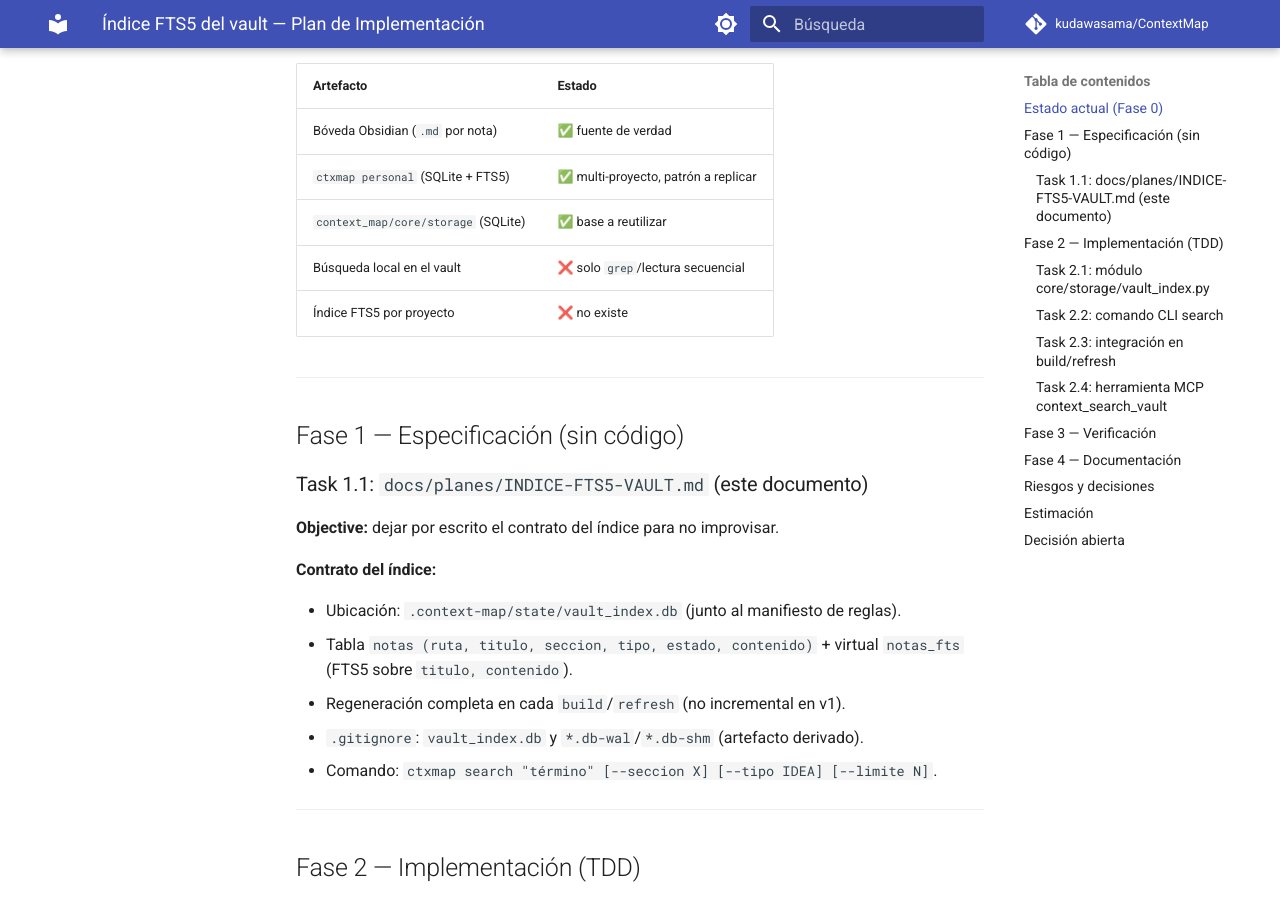
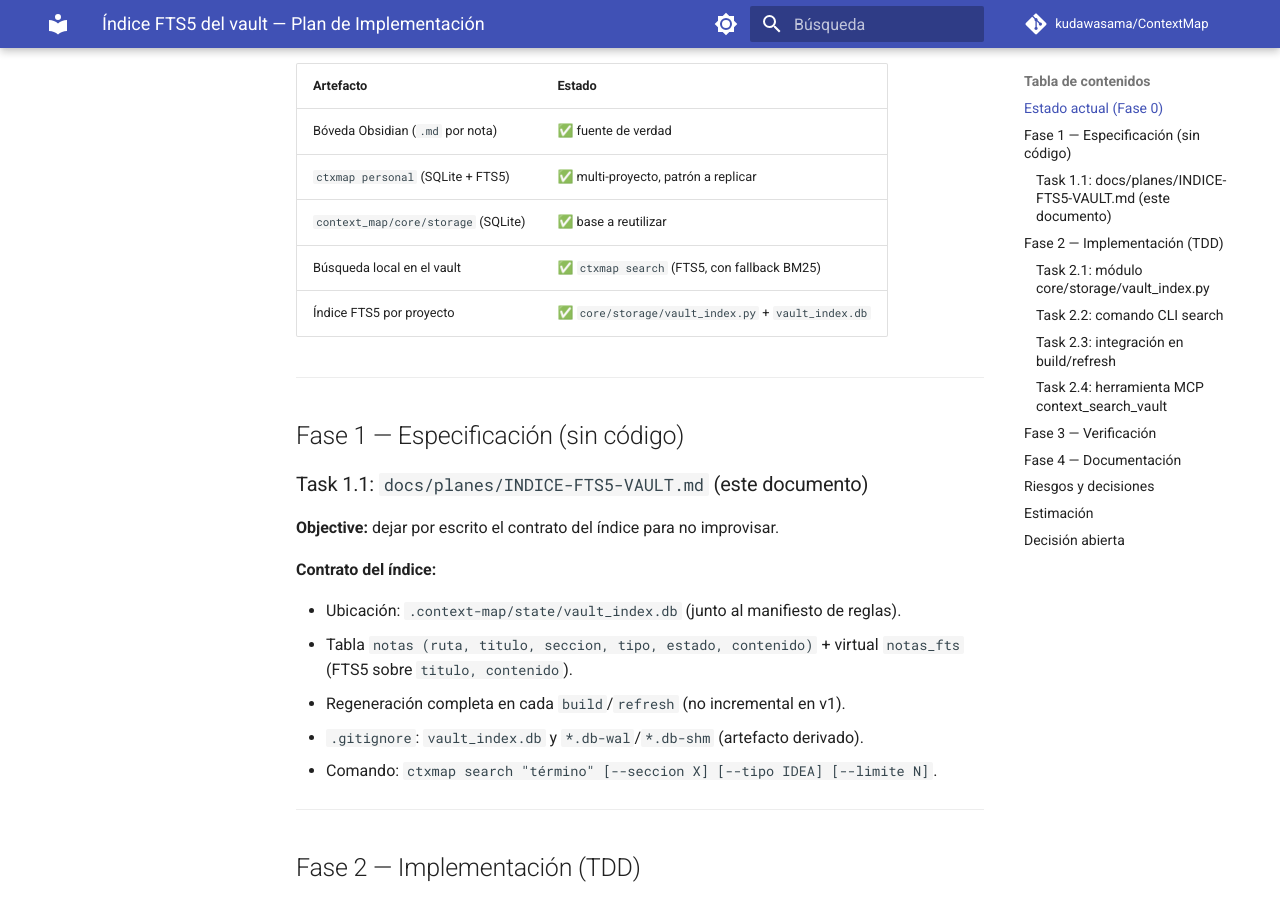
Before and after one commit to kudawasama/ContextMap, an MkDocs documentation site: the page built from docs/plans/PLAN-INDICE-FTS5-VAULT.md, in a window 1280 px wide and 900 px high, scrolled down 781 px. Built offline with MkDocs 1.6.1 and Material for MkDocs 9.7.7, drawn with Linux system fonts in a browser that asks for light colours; comment, search, counter and statistics services are not loaded.

Commit message:
docs(plans): marcar FTS5 del vault como implementado

```diff
--- a/docs/plans/PLAN-INDICE-FTS5-VAULT.md
+++ b/docs/plans/PLAN-INDICE-FTS5-VAULT.md
@@ -32,8 +32,8 @@ romper el flujo `ctxmap refresh .` ni los tests de topología.
 | Bóveda Obsidian (`.md` por nota) | ✅ fuente de verdad |
 | `ctxmap personal` (SQLite + FTS5) | ✅ multi-proyecto, patrón a replicar |
 | `context_map/core/storage` (SQLite) | ✅ base a reutilizar |
-| Búsqueda local en el vault | ❌ solo `grep`/lectura secuencial |
-| Índice FTS5 por proyecto | ❌ no existe |
+| Búsqueda local en el vault | ✅ `ctxmap search` (FTS5, con fallback BM25) |
+| Índice FTS5 por proyecto | ✅ `core/storage/vault_index.py` + `vault_index.db` |
 
 ---
 
```
